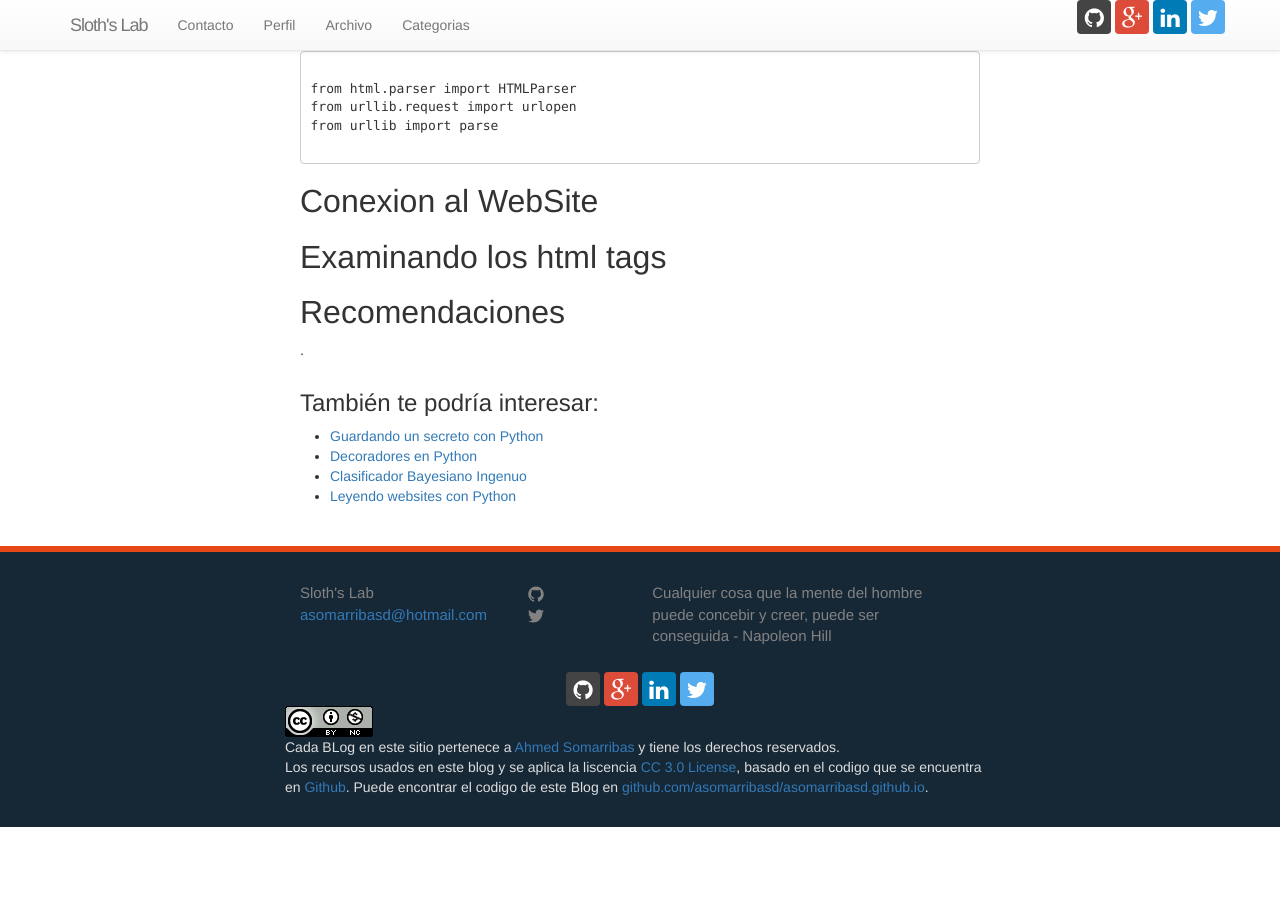
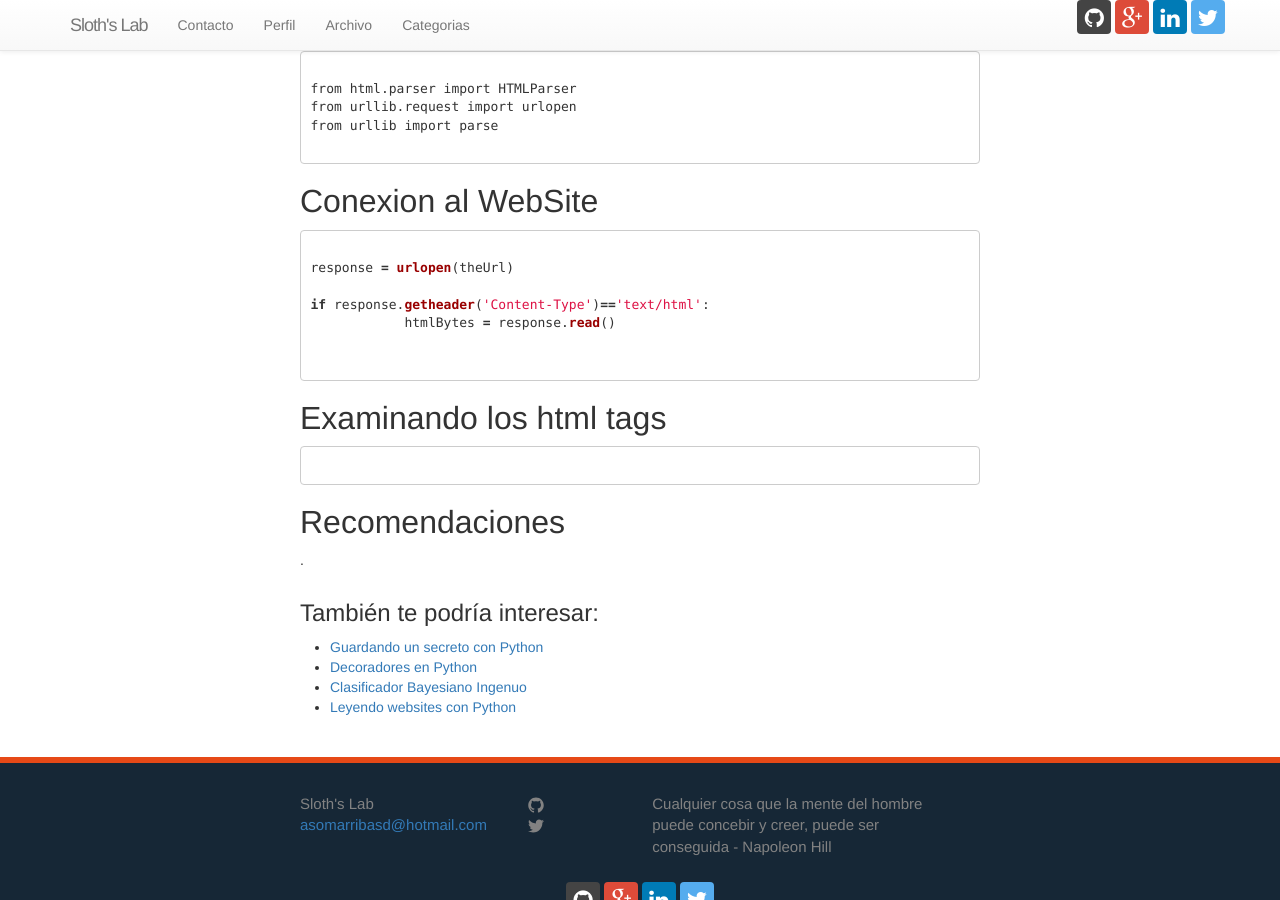
Before and after one commit to asomarribasd/asomarribasd.github.io, a Jekyll site: the page built from _posts/2016-06-01-python-spider.markdown, in a window 1280 px wide and 900 px high, scrolled down 781 px. Built offline with Jekyll 4.4.1, drawn with Linux system fonts in a browser that asks for light colours; nearby versions of some CDN libraries; comment, search, counter and statistics services are not loaded; before the commit the page ends 1608 px from its top, so only the background shows below that.

Commit message:
Codigo Cargar Pagina

````diff
--- a/_posts/2016-06-01-python-spider.markdown
+++ b/_posts/2016-06-01-python-spider.markdown
@@ -35,8 +35,21 @@ from urllib import parse
 
 ## Conexion al WebSite
 
+``` python
+
+response = urlopen(theUrl)
+
+if response.getheader('Content-Type')=='text/html':
+            htmlBytes = response.read()
+
+
+```
 
 ## Examinando los html tags
+
+``` python
+
+```
 
 
 ## Recomendaciones
````
